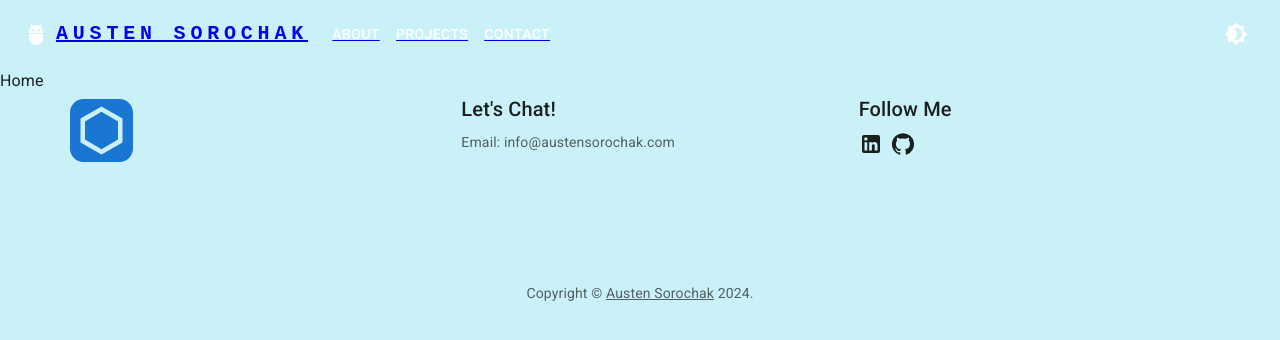
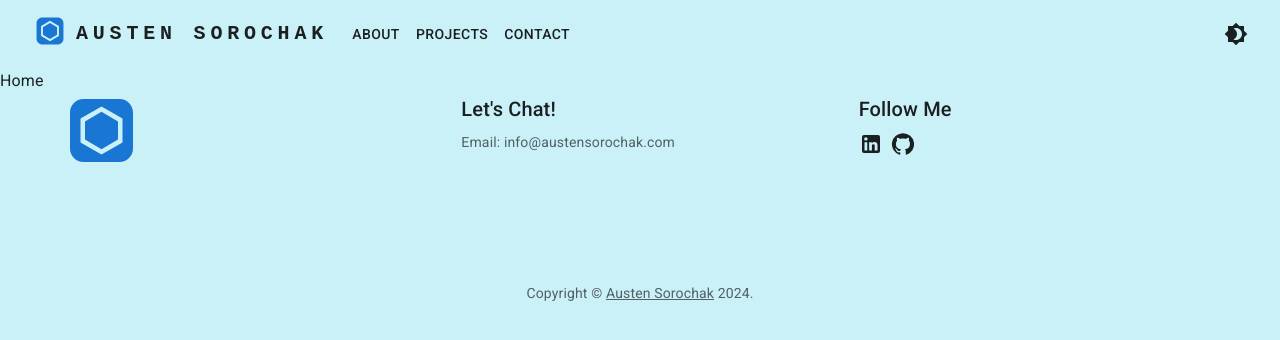
Before and after one commit to sorochak/portfolio-website, a React (Create React App) app: page / in a window 1280 px wide. Shown: the top 340 px of the page. Built offline with nearby package versions, Linux system fonts and the light colour scheme.

Commit message:
style Links

```diff
--- a/src/components/Header.jsx
+++ b/src/components/Header.jsx
@@ -18,6 +18,7 @@ import Brightness4Icon from "@mui/icons-material/Brightness4";
 import Brightness7Icon from "@mui/icons-material/Brightness7";
 import { useTheme } from "@mui/material/styles";
 import { ColorModeContext } from "./BaseView";
+import Logo from "./Logo";
 
 const pages = ["about", "projects", "contact"];
 
@@ -42,12 +43,17 @@ const Header = () => {
   return (
     <AppBar
       position="static"
-      style={{ backgroundColor: "transparent", boxShadow: "none" }}
+      style={{
+        backgroundColor: theme.palette.background.default,
+        boxShadow: "none",
+      }}
     >
       <Container maxWidth="xl">
         <StyledToolbar disableGutters>
-          <AdbIcon sx={{ display: { xs: "none", md: "flex" }, mr: 1 }} />
-          <RouterLink to={"/"}>
+          <Box sx={{ m: "10px" }}>
+            <Logo />
+          </Box>
+          <RouterLink to={"/"} style={{ textDecoration: "none" }}>
             <Typography
               variant="h6"
               noWrap
@@ -57,7 +63,7 @@ const Header = () => {
                 fontFamily: "monospace",
                 fontWeight: 700,
                 letterSpacing: ".3rem",
-                color: "inherit",
+                color: theme.palette.text.primary,
                 textDecoration: "none",
               }}
             >
@@ -68,7 +74,6 @@ const Header = () => {
           <Box sx={{ flexGrow: 1, display: { xs: "flex", md: "none" } }}>
             <IconButton
               size="large"
-              aria-label="account of current user"
               aria-controls="menu-appbar"
               aria-haspopup="true"
               onClick={handleOpenNavMenu}
@@ -97,7 +102,12 @@ const Header = () => {
               {pages.map((page) => (
                 <MenuItem key={page} onClick={handleCloseNavMenu}>
                   <RouterLink to={`/${page}`}>
-                    <Typography textAlign="center">{page}</Typography>
+                    <Typography
+                      sx={{ color: theme.palette.text.primary }}
+                      textAlign="center"
+                    >
+                      {page}
+                    </Typography>
                   </RouterLink>
                 </MenuItem>
               ))}
@@ -116,7 +126,7 @@ const Header = () => {
               fontFamily: "monospace",
               fontWeight: 700,
               letterSpacing: ".3rem",
-              color: "inherit",
+              color: theme.palette.text.primary,
               textDecoration: "none",
             }}
           >
@@ -124,18 +134,29 @@ const Header = () => {
           </Typography>
           <Box sx={{ flexGrow: 1, display: { xs: "none", md: "flex" } }}>
             {pages.map((page) => (
-              <RouterLink key={page} to={`/${page}`}>
+              <RouterLink
+                key={page}
+                to={`/${page}`}
+                style={{ textDecoration: "none" }}
+              >
                 <Button
                   key={page}
                   onClick={handleCloseNavMenu}
-                  sx={{ my: 2, color: "white", display: "block" }}
+                  sx={{
+                    my: 2,
+                    color: theme.palette.text.primary,
+                    display: "block",
+                  }}
                 >
                   {page}
                 </Button>
               </RouterLink>
             ))}
           </Box>
-          <IconButton sx={{ ml: 1 }} onClick={toggleColorMode} color="inherit">
+          <IconButton
+            sx={{ ml: 1, color: theme.palette.text.primary }}
+            onClick={toggleColorMode}
+          >
             {theme.palette.mode === "dark" ? (
               <Brightness7Icon />
             ) : (
```
